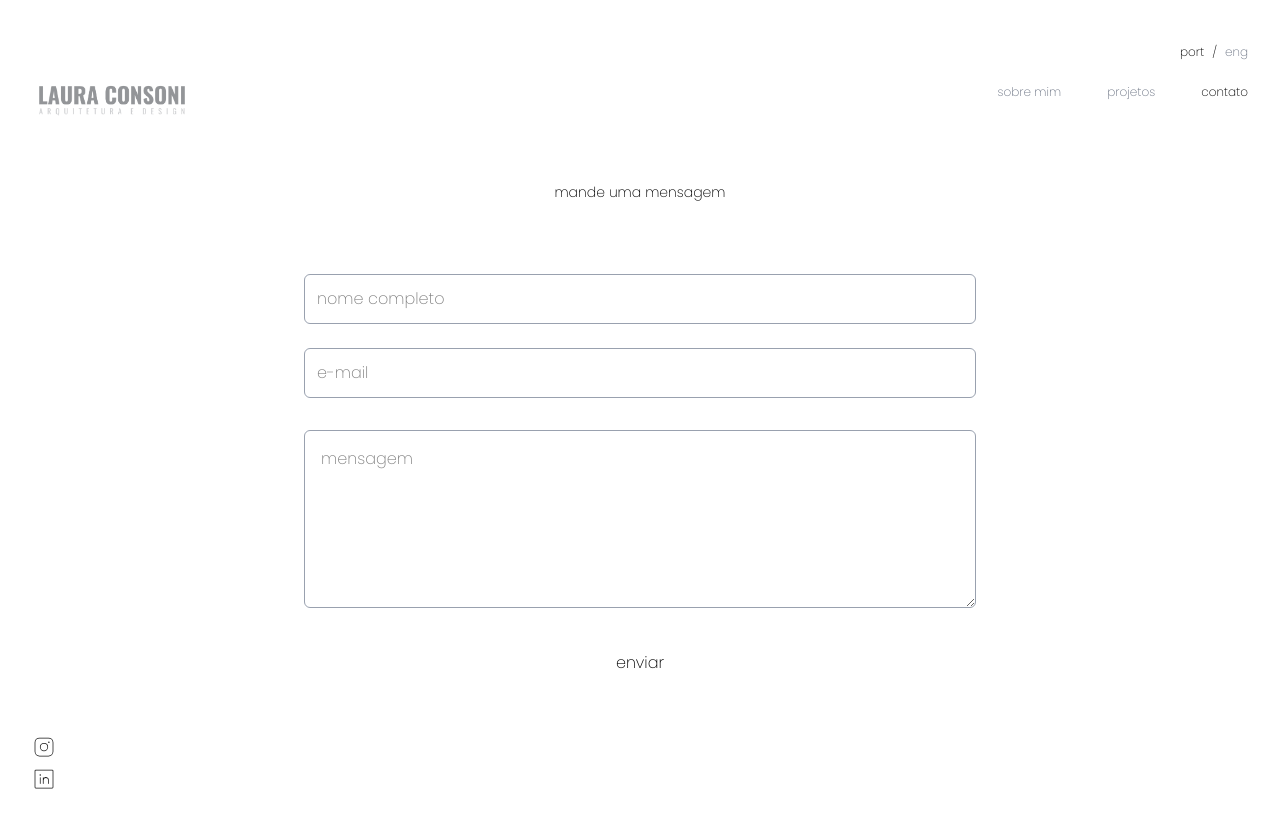
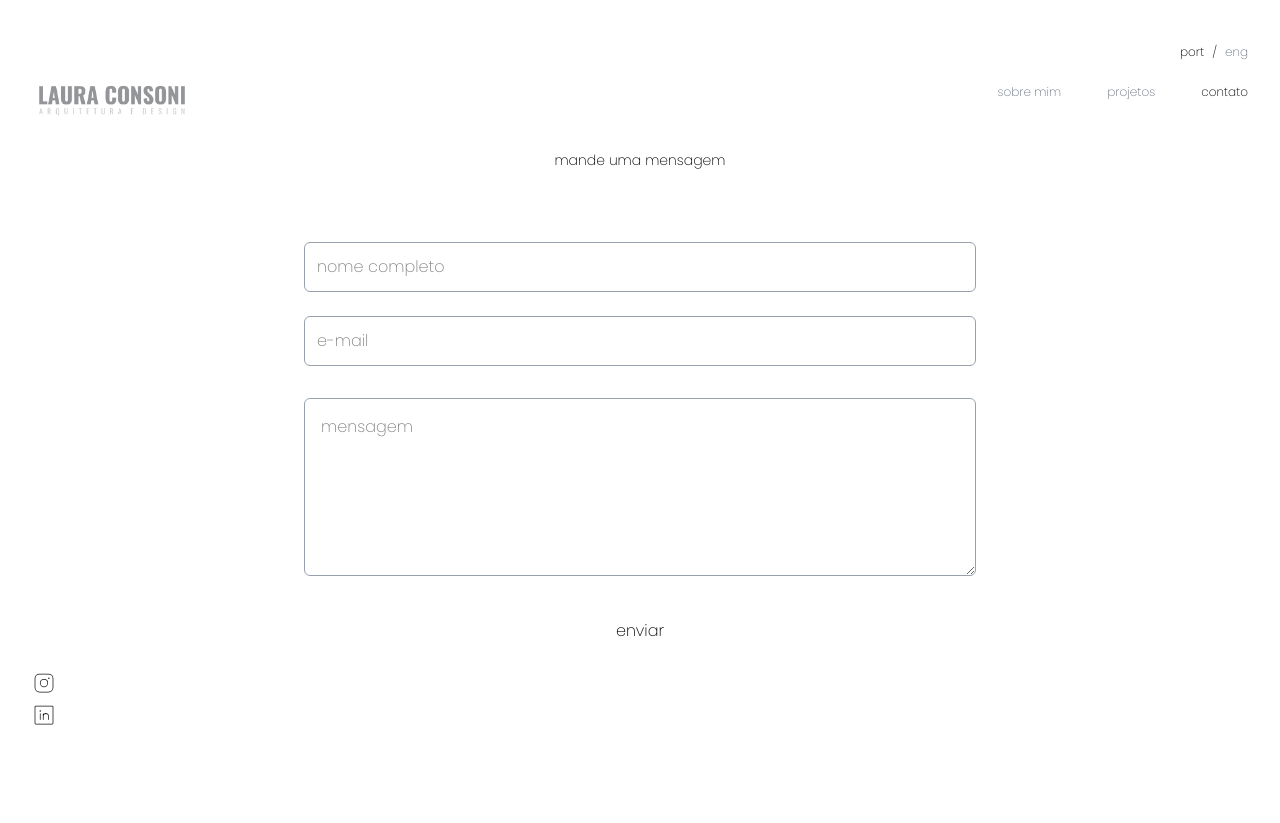
Before and after one commit to jmkenyon/laura-portfolio, a Next.js app: page /contato in a window 1280 px wide. After the commit the page ends 800 px from the top, so only its background shows below. Built offline with nearby package versions, Linux system fonts and the light colour scheme.

Commit message:
removed padding on contact

```diff
--- a/app/components/ContactForm.jsx
+++ b/app/components/ContactForm.jsx
@@ -33,7 +33,7 @@ export default function ContactForm() {
   return (
     <div
     id="contact"
-    className="p-8"
+
   >
     <h2
 
```
